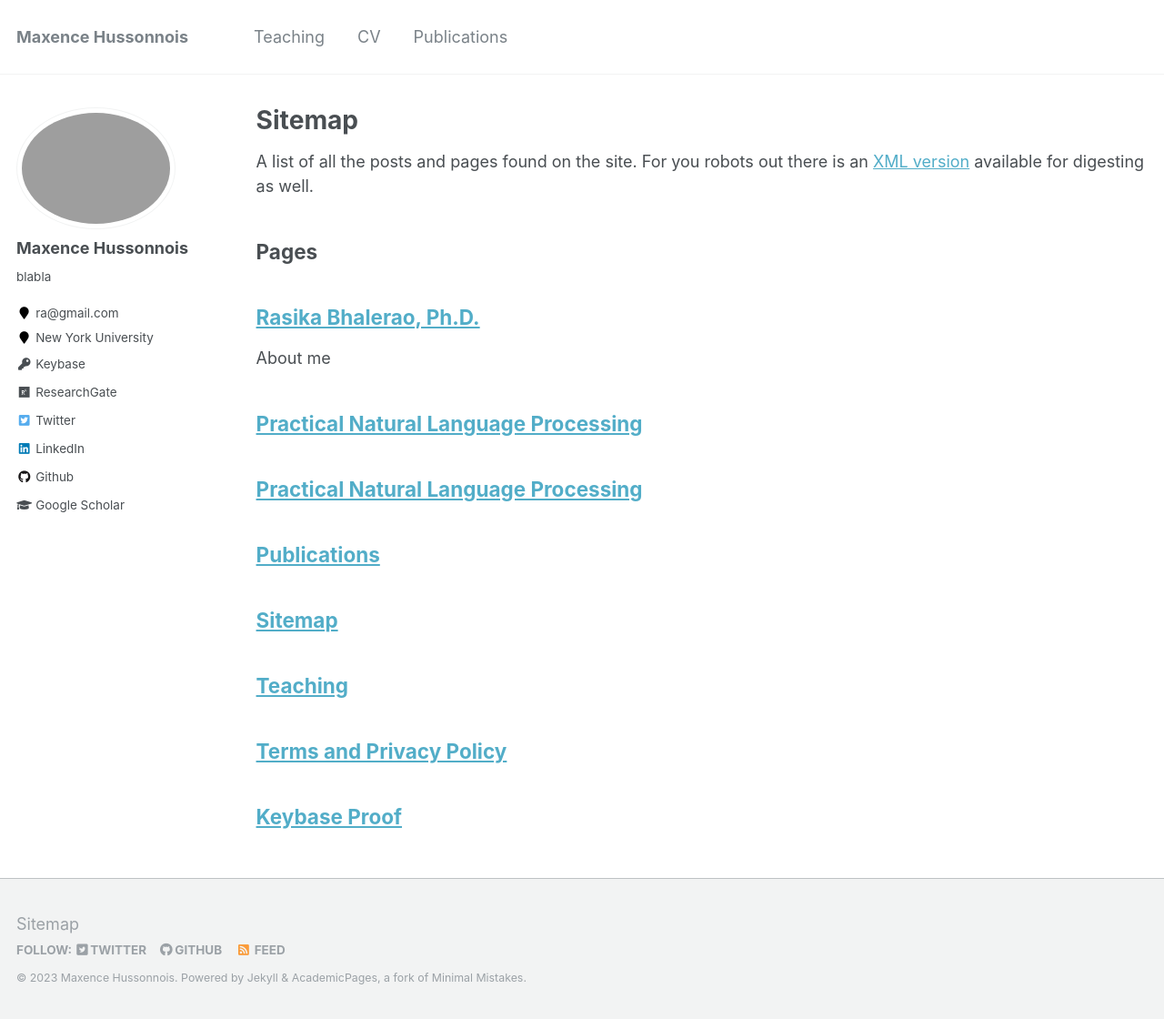
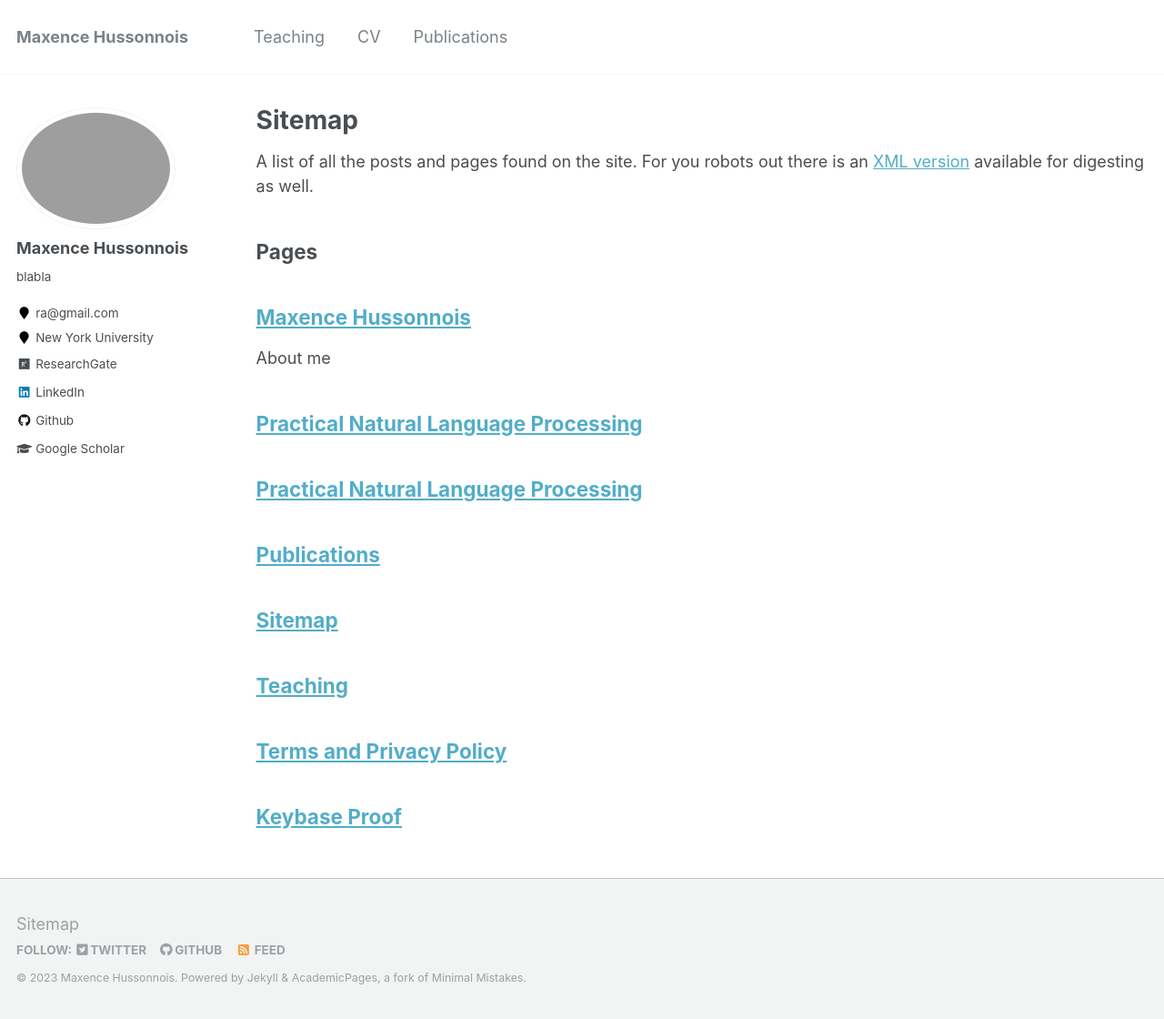
Before and after one commit to HussonnoisMaxence/HussonnoisMaxence.github.io, a Jekyll site: the page built from _pages/sitemap.md, in a window 1280 px wide and 1120 px high. Shown: the whole window at 91% size. Built offline with Jekyll 4.4.1, drawn with Linux system fonts in a browser that asks for light colours.

Commit message:
Initial commit

```diff
--- a/_config.yml
+++ b/_config.yml
@@ -95,20 +95,20 @@
   flickr           :
   facebook         :
   foursquare       :
-  github           : "rasikabh"
+  github           : "HussonnoisMaxence"
   google_plus      :
-  keybase          : "rasikabh"
+  keybase          :
   instagram        :
   impactstory      : #"https://profiles.impactstory.org/u/xxxx-xxxx-xxxx-xxxx"
   lastfm           :
-  linkedin         : "rasika-bhalerao-ph-d-8a827188"
+  linkedin         : ""
   orcid            :
   pinterest        :
   soundcloud       :
   stackoverflow    :
   steam            :
   tumblr           :
-  twitter          : "rasikabh"
+  twitter          :
   vine             :
   weibo            :
   xing             :
```
Also changed, not shown: _pages/about.md (+3 -3 lines).
